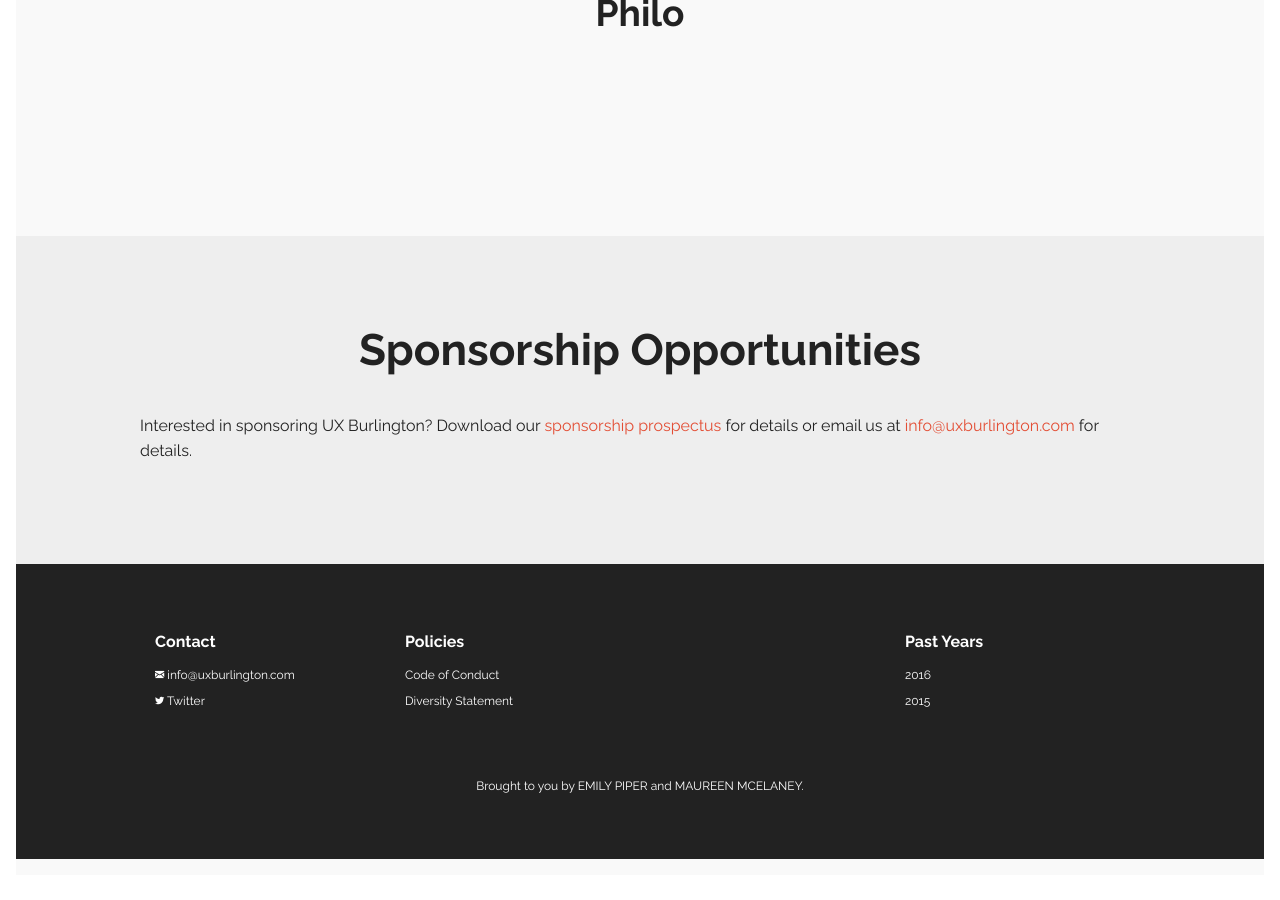
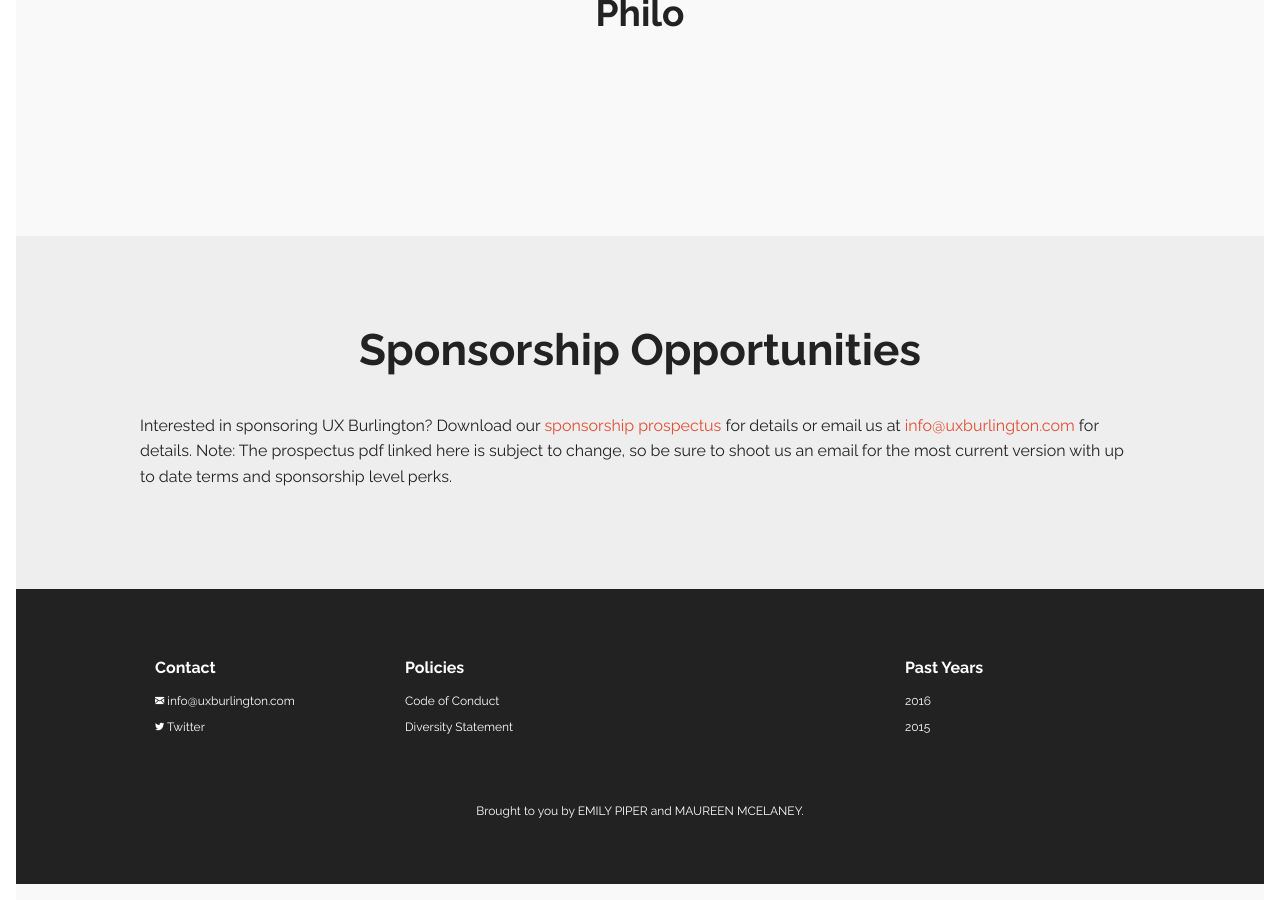
Before and after one commit to AgilionApps/ux-burlington-2017, a Jekyll site: the page built from sponsors/index.html, in a window 1280 px wide and 900 px high, scrolled down 1234 px. Built offline with Jekyll 4.4.1, drawn with Linux system fonts in a browser that asks for light colours; some web fonts are replaced; comment, search, counter and statistics services are not loaded; before the commit the page ends 2109 px from its top, so only the background shows below that.

Commit message:
update sponsorship link to 2017

```diff
--- a/sponsors/index.html
+++ b/sponsors/index.html
@@ -15,8 +15,8 @@
 
     <p class='sub-copy'>
       Interested in sponsoring <span class='ux-brand'>UX Burlington</span>?
-      Download our <a href='/uploads/ux-burlington-sponsorship-prospectus-2016.pdf'>sponsorship prospectus</a> for details or email us at <a href='mailto:{{site.email}}'>{{site.email}}</a>
-      for details.
+      Download our <a href='/uploads/ux-burlington-sponsorship-prospectus-2017.pdf'>sponsorship prospectus</a> for details or email us at <a href='mailto:{{site.email}}'>{{site.email}}</a>
+      for details. Note: The prospectus pdf linked here is subject to change, so be sure to shoot us an email for the most current version with up to date terms and sponsorship level perks.
     </p>
   </div>
 </section>
```
Also changed, not shown: other parts of sponsors/index.html (+1 -1 lines).
